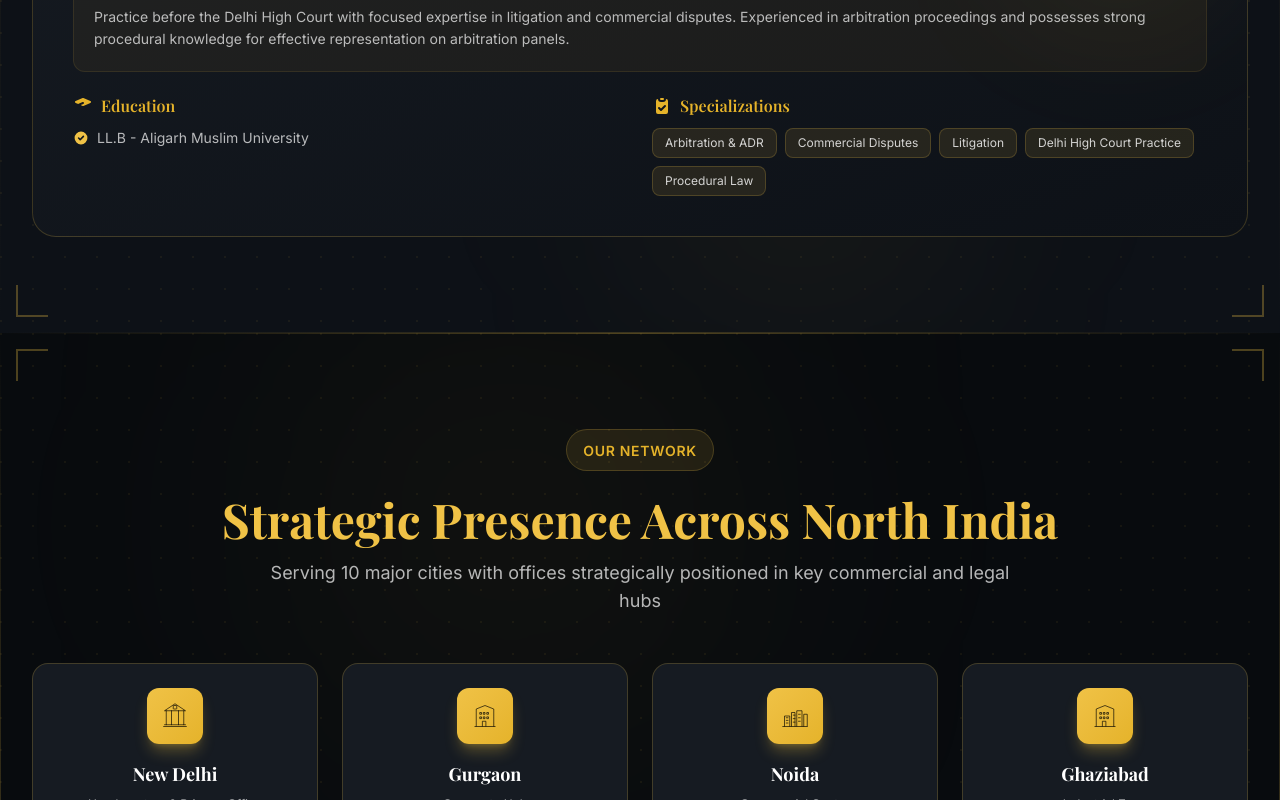
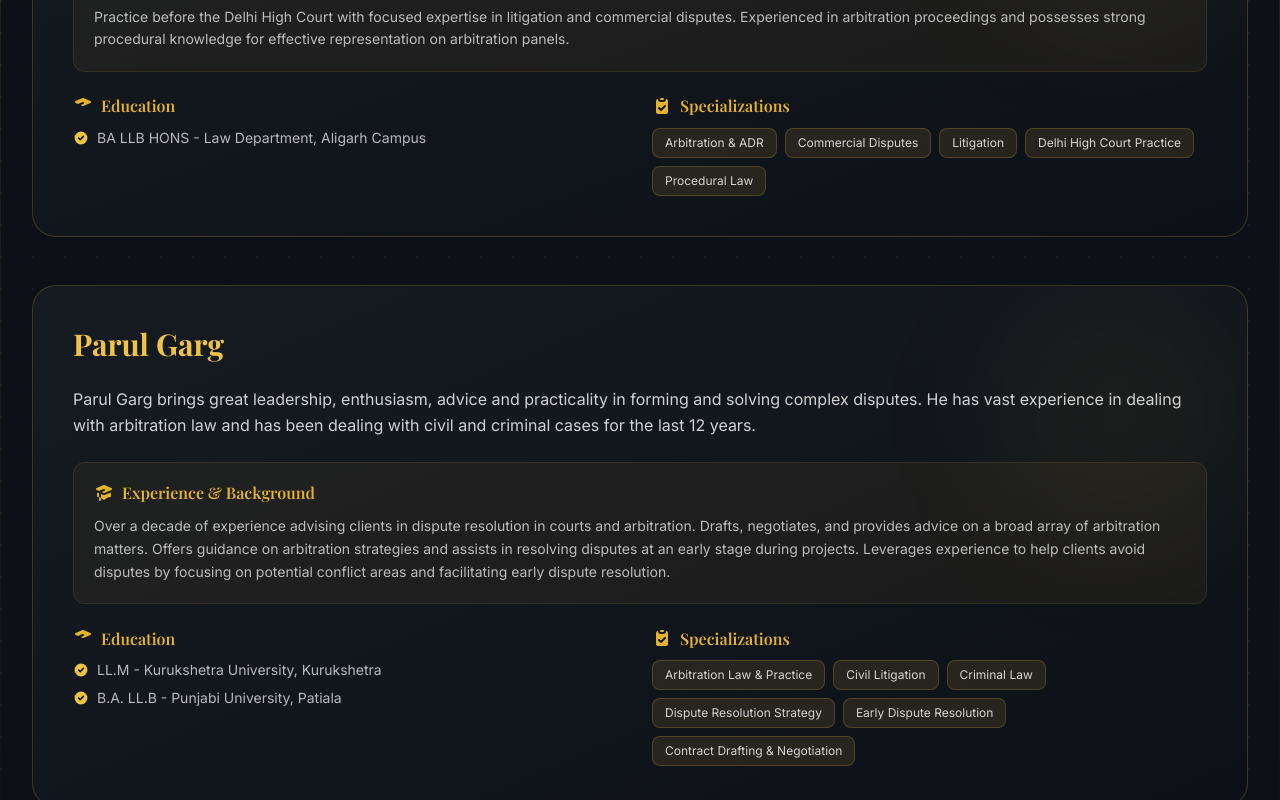
Before and after one commit to SurajCodes-lab/judicium_aribitration, a Next.js app: page /about in a window 1280 px wide. Shown: the part 6380-7180 px from the top of the page. Built offline with nearby package versions, Linux system fonts and the light colour scheme.

Commit message:
Update team members data: modify Pankaj Kumar's education and add Parul Garg with detailed profile information.

```diff
--- a/src/data/teamMembers.ts
+++ b/src/data/teamMembers.ts
@@ -152,7 +152,7 @@ export const teamMembers: TeamMember[] = [
     bio: "Advocate Pankaj Kumar is a dedicated and emerging legal counsel practicing at the Delhi High Court. With a focused track record in litigation and commercial disputes, he possesses the procedural acumen and substantive knowledge required to serve effectively on arbitration panels.",
     experience: "Practice before the Delhi High Court with focused expertise in litigation and commercial disputes. Experienced in arbitration proceedings and possesses strong procedural knowledge for effective representation on arbitration panels.",
     education: [
-      "LL.B - Aligarh Muslim University"
+      "BA LLB HONS - Law Department, Aligarh Campus"
     ],
     specializations: [
       "Arbitration & ADR",
@@ -162,6 +162,27 @@ export const teamMembers: TeamMember[] = [
       "Procedural Law"
     ],
     order: 7
+  },
+  {
+    name: "Parul Garg",
+    title: "Advocate",
+    role: "Partner",
+    image: "",
+    bio: "Parul Garg brings great leadership, enthusiasm, advice and practicality in forming and solving complex disputes. He has vast experience in dealing with arbitration law and has been dealing with civil and criminal cases for the last 12 years.",
+    experience: "Over a decade of experience advising clients in dispute resolution in courts and arbitration. Drafts, negotiates, and provides advice on a broad array of arbitration matters. Offers guidance on arbitration strategies and assists in resolving disputes at an early stage during projects. Leverages experience to help clients avoid disputes by focusing on potential conflict areas and facilitating early dispute resolution.",
+    education: [
+      "LL.M - Kurukshetra University, Kurukshetra",
+      "B.A. LL.B - Punjabi University, Patiala"
+    ],
+    specializations: [
+      "Arbitration Law & Practice",
+      "Civil Litigation",
+      "Criminal Law",
+      "Dispute Resolution Strategy",
+      "Early Dispute Resolution",
+      "Contract Drafting & Negotiation"
+    ],
+    order: 8
   }
 ];
 
```
